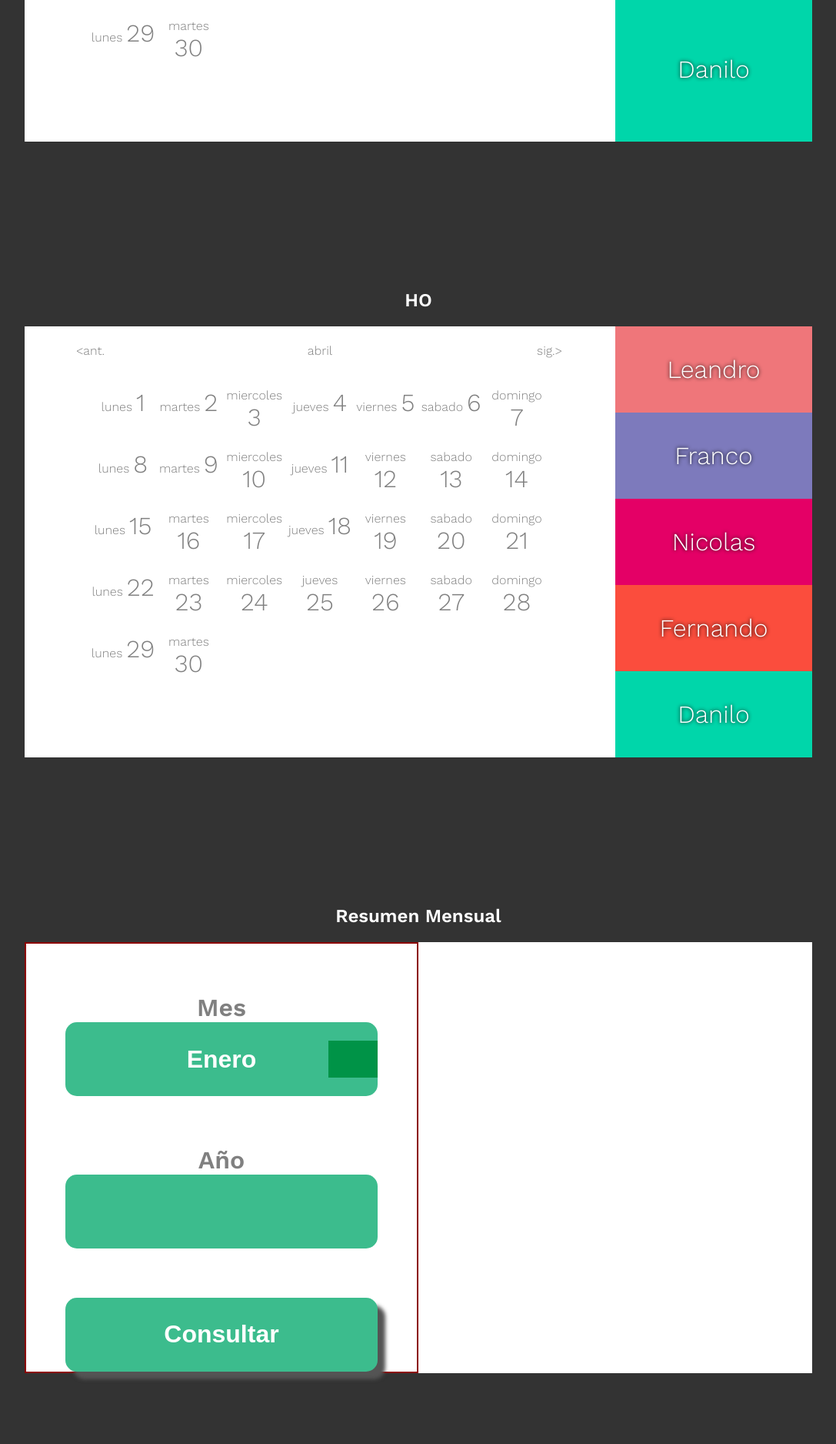
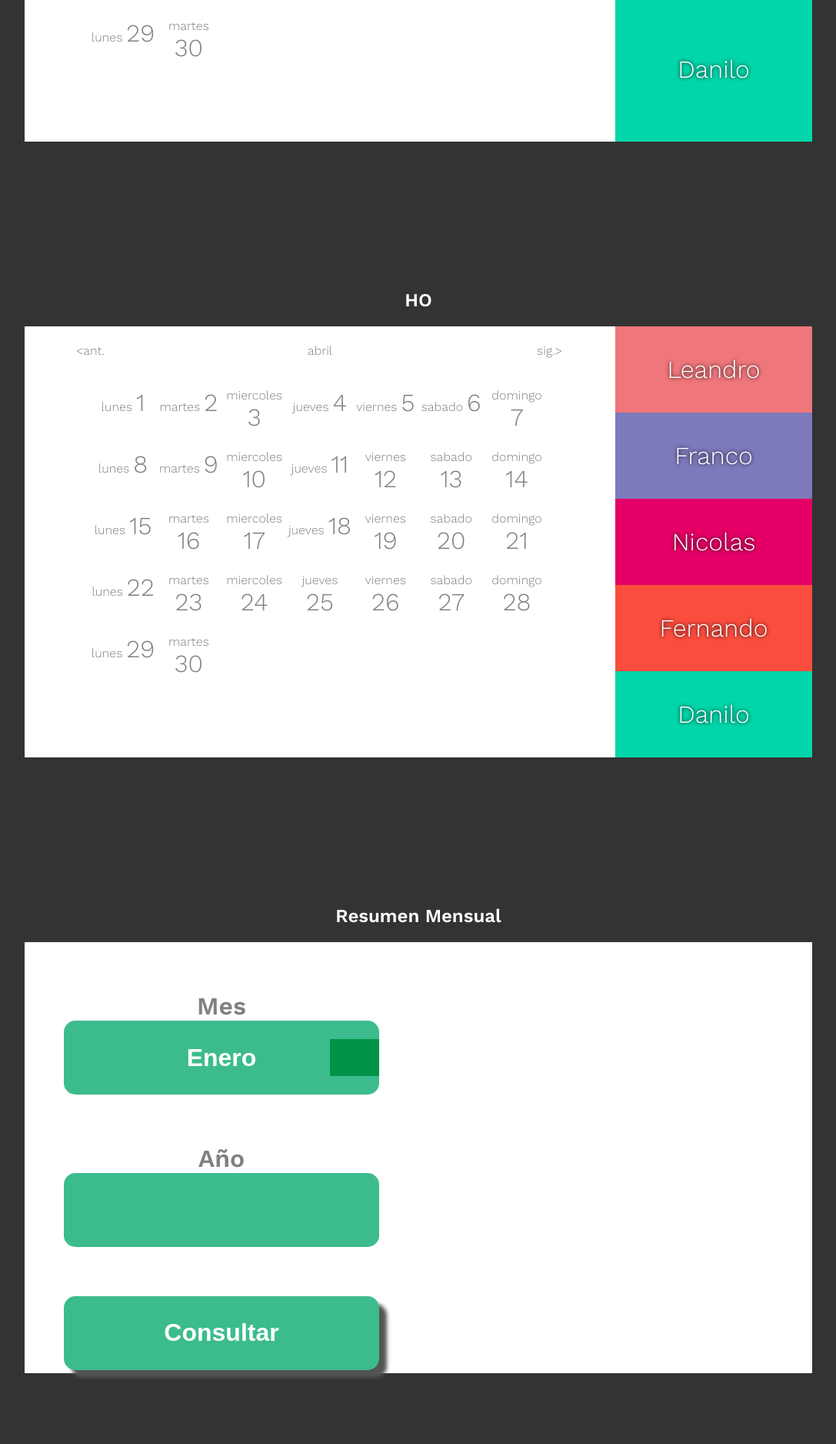
Before and after one commit to chupilococo/navegation, a PHP site: page / in a window 1280 px wide. Shown: the part 1324-3200 px from the top of the page at 77% size, without its empty margins (96-1183 px from the left). Run offline with PHP 8.4, Linux system fonts and the light colour scheme; some libraries are stand-ins or nearby versions; grey boxes are pictures that could not be loaded.

Commit message:
create files

```diff
--- a/css/resumen.css
+++ b/css/resumen.css
@@ -26,7 +26,7 @@
     grid-column: 1/4;
     grid-row: 1/7;
     display: grid;
-    border: darkred solid 2px;
+    /*border: darkred solid 2px;*/
 }
 
 
--- a/index.php
+++ b/index.php
@@ -10,6 +10,7 @@
 	<link rel="stylesheet" type="text/css" href="css/hero.css">
     <script src="js/main.js"></script>
     <script src="js/guardias.js"></script>
+    <script src="js/resumen.js"></script>
 <!--    <script src="js/ho.js"></script>-->
 	<title>navBar</title>
 </head>
@@ -141,9 +142,9 @@
 			<h2 class="calendario_tittle">Resumen Mensual</h2>
 			<div class="calendario_content_resumen">
                 <div class="calendario_resumen_form" >
-                    <form action="#">
+                    <form id="form-resumen" action="#">
                         <label for="mes">Mes</label>
-                            <select class="formInput" name="mes" id="mes">
+                            <select class="formInput" name="mes" id="Resumen-mes">
                                 <option value="1">Enero</option>
                                 <option value="2">Febrero</option>
                                 <option value="3">Marzo</option>
@@ -158,7 +159,7 @@
                                 <option value="12">Diciembre</option>
                             </select>
                         <label for="anio">Año</label>
-                        <input class="formInput" name="anio" id="anio" type="number" min="2018">
+                        <input class="formInput" name="anio" id="Resumen-anio" type="number" min="2018">
                         <button class="formButton">Consultar</button>
                     </form>
                 </div>
--- a/js/main.js
+++ b/js/main.js
@@ -282,7 +282,9 @@ DC.getDaysGrouped=function(anio,mes){
             console.log(rta);
         },
         errorCallback:function (rta) {
-            console.error(rta);
+
+            console.error(JSON.parse(rta));
+
             DC.setMensajes('Error al recuperar los dias desde el servidor');
         }
     });
--- /dev/null
+++ b/js/resumen.js
@@ -0,0 +1,11 @@
+document.addEventListener('DOMContentLoaded',function () {
+    let formResumen=document.getElementById('form-resumen');
+        formResumen.addEventListener('submit',function (e) {
+            e.preventDefault();
+            let mes=document.getElementById('Resumen-mes').value;
+            let anio=document.getElementById('Resumen-anio').value;
+
+            DC.getDaysGrouped(anio,mes);
+
+    },true);
+},true);
```
